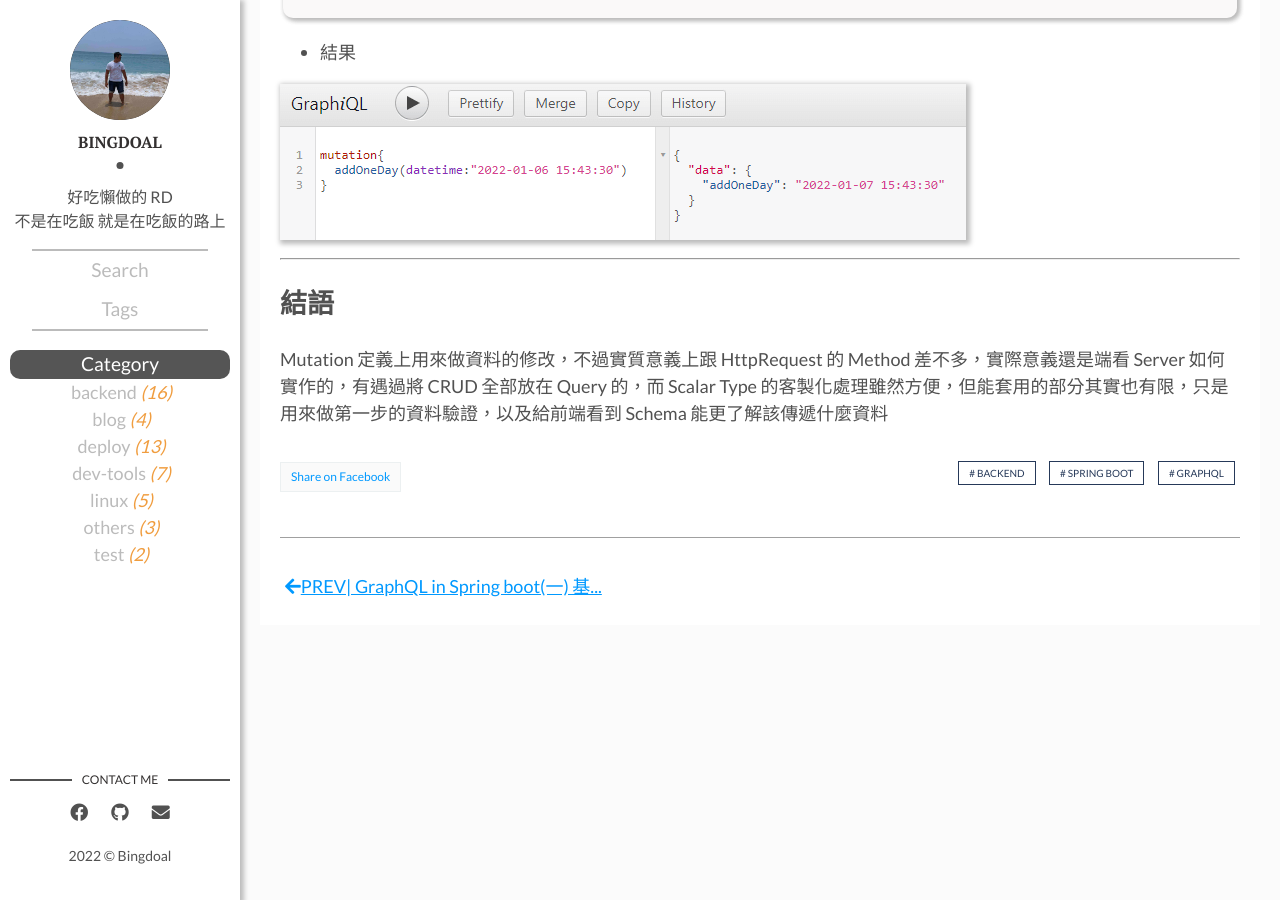
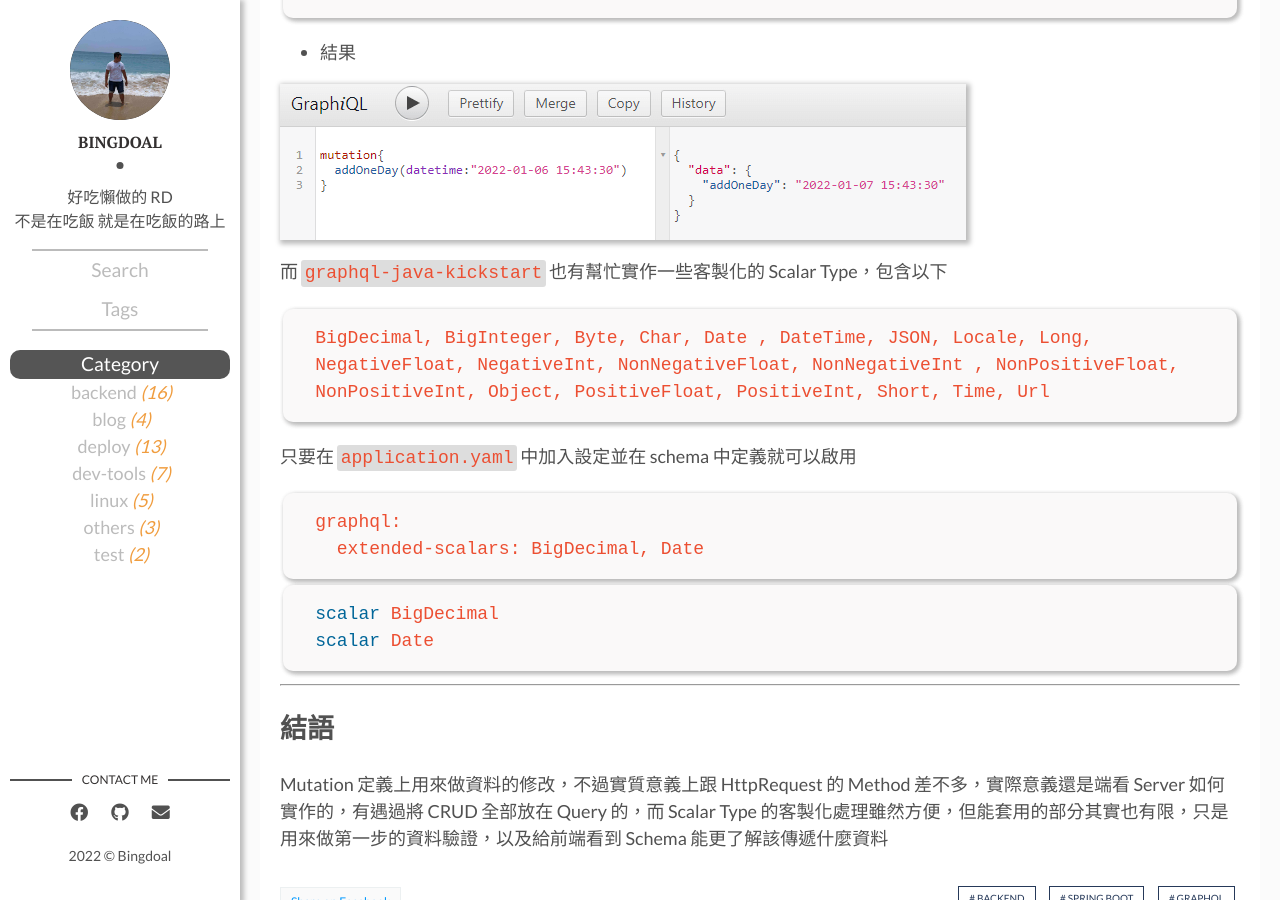
Before and after one commit to Bingdoal/bingdoal.github.io, a Jekyll site: the page built from _posts/2022/2022-01-06-graphql-in-spring-mutation-and-scalar-type.md, in a window 1280 px wide and 900 px high, scrolled down 6011 px. Built offline with Jekyll 4.4.1, drawn with Linux system fonts in a browser that asks for light colours; comment, search, counter and statistics services are not loaded.

Commit message:
add scalar type default implement.

````diff
--- a/_posts/2022/2022-01-06-graphql-in-spring-mutation-and-scalar-type.md
+++ b/_posts/2022/2022-01-06-graphql-in-spring-mutation-and-scalar-type.md
@@ -187,6 +187,26 @@ public LocalDateTime addOneDay(LocalDateTime dateTime) {
 
 ![]({{site.baseurl}}/assets/img/graphiql-scalar-type.png)
 
+
+而 `graphql-java-kickstart` 也有幫忙實作一些客製化的 Scalar Type，包含以下
+
+```
+BigDecimal, BigInteger, Byte, Char, Date , DateTime, JSON, Locale, Long, NegativeFloat, NegativeInt, NonNegativeFloat, NonNegativeInt , NonPositiveFloat, NonPositiveInt, Object, PositiveFloat, PositiveInt, Short, Time, Url
+```
+
+只要在 `application.yaml` 中加入設定並在 schema 中定義就可以啟用
+
+```xml
+graphql:
+  extended-scalars: BigDecimal, Date
+```
+
+```graphql
+scalar BigDecimal
+scalar Date
+```
+
+
 ---
 
 ## 結語
````
